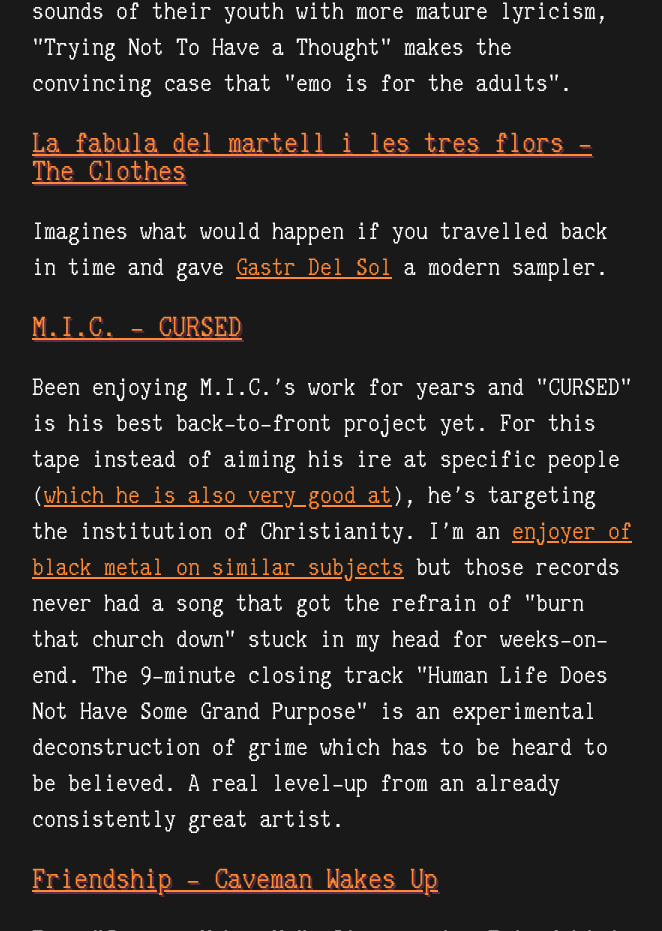
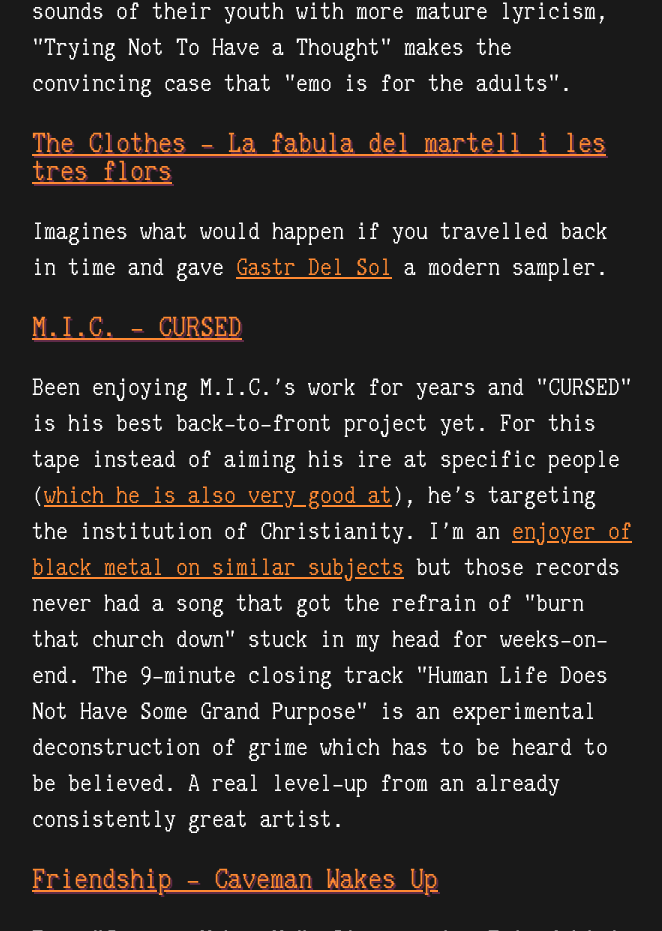
Before and after one commit to patrickpatrickpatrick/patrickpages, an Eleventy site: page content/blog/2025lists.md in a window 1280 px wide. Shown: the part 3459-4390 px from the top of the page, without its empty margins (304-966 px from the left). Built offline with nearby package versions, Linux system fonts and the light colour scheme; Eleventy itself is replaced by a stand-in of ours; files that its build step writes are made by us from their sources; what @notionhq/client, notion-to-md would draw is missing.

Commit message:
fix order of artist and album

```diff
--- a/content/blog/2025lists.md
+++ b/content/blog/2025lists.md
@@ -35,7 +35,7 @@
 
 The typical progression for an emo band, especially on their first record after a long hiatus, is to put away the toys (emo) and become adults (play post-rock). Algernon Cadwallader surprised us in 2025, not only by releasing a new album but also by releasing a new album that is an actual emo album. By juxtaposing the nostalgic sounds of their youth with more mature lyricism, "Trying Not To Have a Thought" makes the convincing case that "emo is for the adults".
 
-### [La fabula del martell i les tres flors - The Clothes](https://nosoapworld.bandcamp.com/album/la-fabula-del-martell-i-les-tres-flors)
+### [The Clothes - La fabula del martell i les tres flors](https://nosoapworld.bandcamp.com/album/la-fabula-del-martell-i-les-tres-flors)
 
 Imagines what would happen if you travelled back in time and gave [Gastr Del Sol](https://www.youtube.com/watch?v=-qqumdtJpIg) a modern sampler.
 
```
